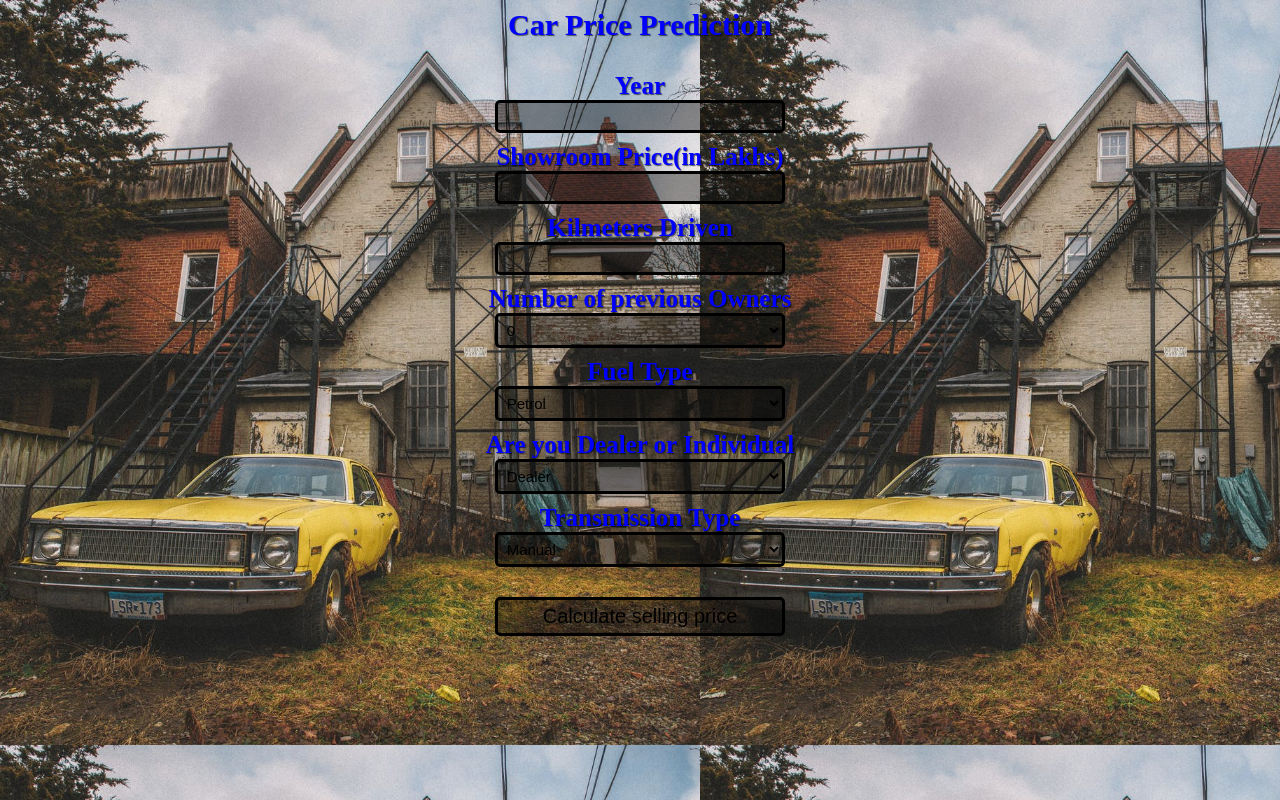
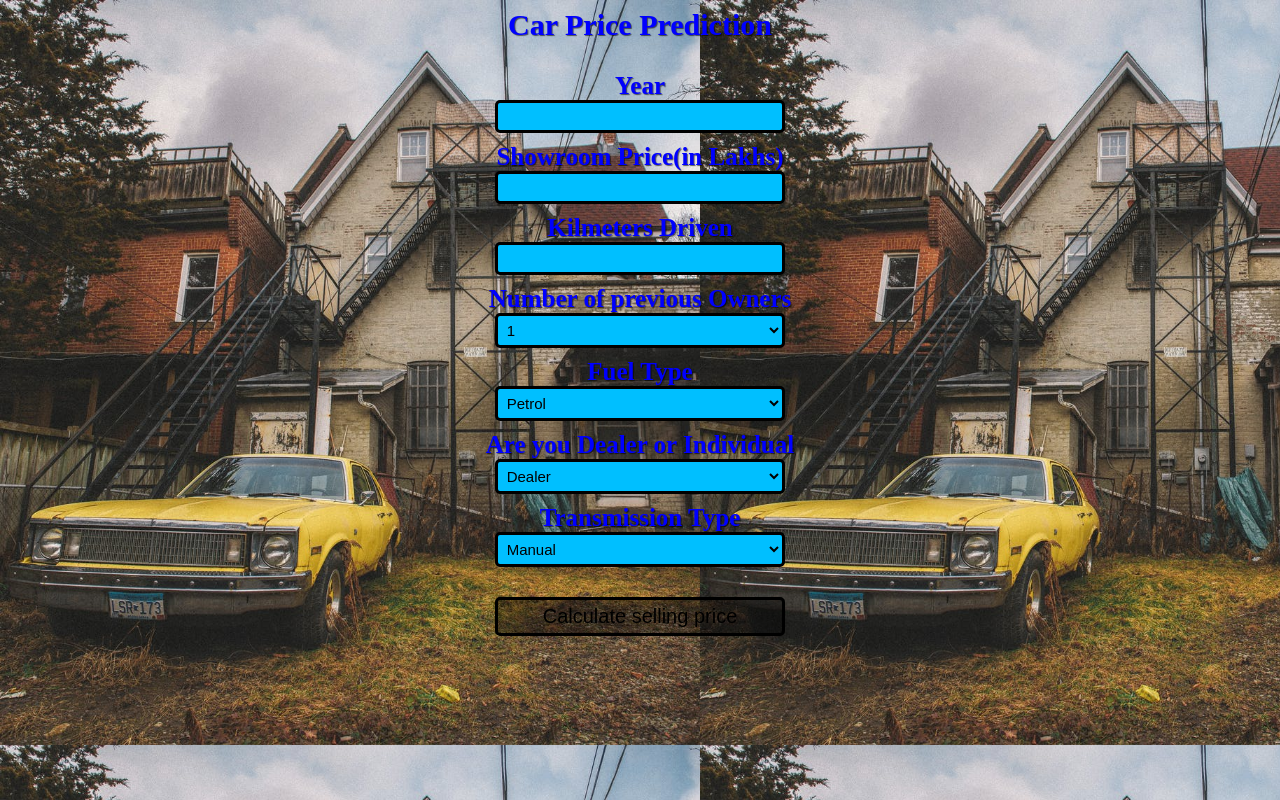
Before and after one commit to yogeshkhulbe/car-price-prediction-BIAS_major_project, a Flask app: page / in a window 1280 px wide. Run offline with Flask 2, Linux system fonts and the light colour scheme; parts of the project's set-up code (start-up, migrations or seed data) failed here and were passed over.

Commit message:
validation

```diff
--- a/static/css/style.css
+++ b/static/css/style.css
@@ -13,7 +13,7 @@
 	border-radius: 5px;
 	font-size: 15px;
 	width: 23%;
-	background: rgba(0,0,0,0.4);
+	background: deepskyblue;
 }
 
 body  {
--- a/templates/index.html
+++ b/templates/index.html
@@ -1,9 +1,12 @@
 <html lang="en">
+
 <head>
     <meta charset="UTF-8">
     <meta name="viewport" content="width=device-width, initial-scale=1.0">
     <title>Car Price</title>
     <link rel="stylesheet" href="static\css\style.css">
+    <script src="https://ajax.googleapis.com/ajax/libs/jquery/3.5.1/jquery.min.js"></script>
+
 </head>
 
 <body>
@@ -12,44 +15,55 @@
         <div align="center">
             <form action="{{ url_for('predict')}}" method="POST">
                 <div class="b"><b>Year</b><br>
-                <input class="a" type="Number" name ="Year" required="required"></div>
+                    <input class="a" type="Number" name="Year" required="required" min="1990" max="2022">
+                </div>
 
                 <div class="b"><b>Showroom Price(in Lakhs)</b><br>
-                <input type="Number" name="Present_Price" required="required" class="a"></div>
+                    <input type="Number" name="Present_Price" required="required" class="a">
+                </div>
 
                 <div class="b"><b>Kilmeters Driven</b><br>
-                <input type="Number" name="Kms_Driven" required="required" class="a"></div>
+                    <input type="Number" name="Kms_Driven" required="required" class="a">
+                </div>
 
                 <div class="b"><b>Number of previous Owners</b><br>
                     <select name="Owner" class="a">
-                <option value="0">0</option>
                         <option value="1">1</option>
                         <option value="2">2</option>
-                <option value="3">3</option></select></div>
+                        <option value="3">3</option>
+                    </select>
+                </div>
 
                 <div class="b"><b>Fuel Type</b><br>
                     <select name="Fuel_Type_Petrol" class="a">
                         <option value="Petrol">Petrol</option>
                         <option value="Diesel">Diesel</option>
-                <option value="CNG">CNG</option></select></div>
+                        <option value="CNG">CNG</option>
+                    </select>
+                </div>
 
                 <div class="b"><b>Are you Dealer or Individual</b><br>
                     <select name="Seller_Type_Individual" class="a">
                         <option value="Dealer">Dealer</option>
-                <option value="Individual">Individual</option></select></div>
+                        <option value="Individual">Individual</option>
+                    </select>
+                </div>
 
                 <div class="b"><b>Transmission Type</b><br>
                     <select name="Transmission_Manual" class="a">
                         <option value="Manual">Manual</option>
                         <option value="Automatic">Automatic</option>
-            </select></div>
+                    </select>
+                </div>
 
                 <div class="c" align="center"><button type="submit" class="d">Calculate selling price</button></div>
-        </form></div>
+            </form>
+        </div>
         <p align="center" class="heading">{{ prediction_text }}</p>
 
     </div>
 </body>
+
 </html>
 
 <style>
@@ -59,3 +73,10 @@
         background-size: 700px !important;
     }
 </style>
+
+<script>
+
+    $(document).ready(function () {
+        document.getElementsByName('Year')[0].max = new Date().getFullYear();
+    });
+</script>
```
Lines whose indentation alone changed are shown as unchanged.
